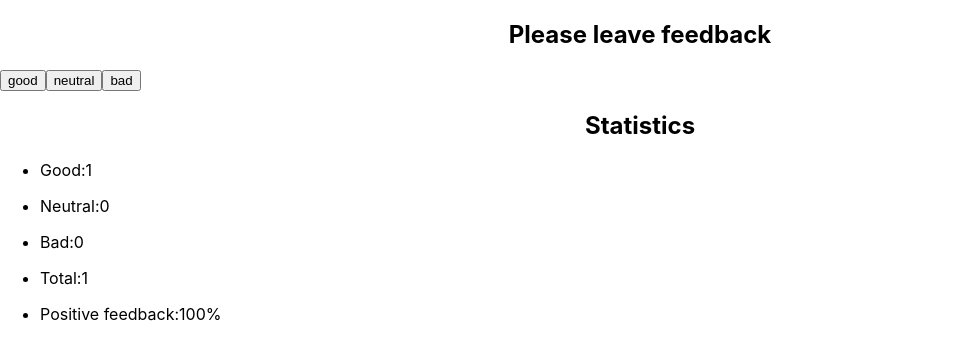
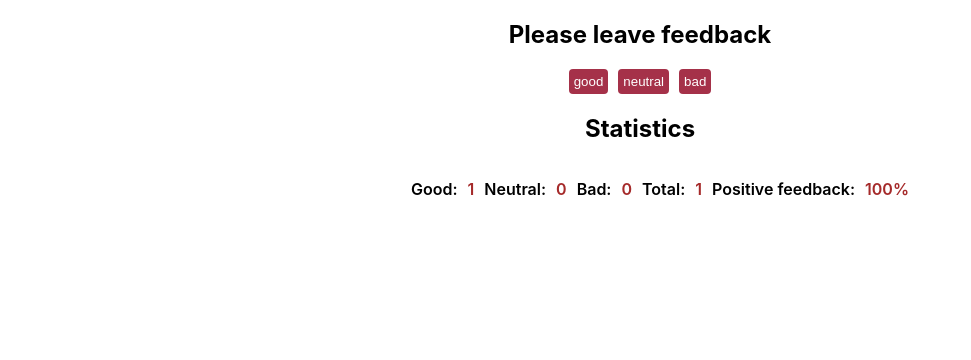
Before and after one commit to kseniyamesch/goit-react-hw-02-feedback, a React (Create React App) app: page / in a window 1280 px wide. Both pictures are taken after a click on the button "good". Shown: the top 360 px of the page, without its empty margins (0-971 px from the left). Built offline with nearby package versions, Linux system fonts and the light colour scheme.

Commit message:
Добавляет стили

```diff
--- a/src/components/FeedbackOptions/FeedbackOptions.js
+++ b/src/components/FeedbackOptions/FeedbackOptions.js
@@ -1,12 +1,12 @@
 import React, { Component } from 'react';
 import PropTypes from 'prop-types';
-import s from './FeedbackOptions.component.css'
+import s from './FeedbackOptions.module.css';
 
 export default class FeedbackOptions extends Component {
   render() {
     const { options, onLeaveFeedback } = this.props;
     return (
-      <div>
+      <div className= {s.wrap}>
         {options.map(option => (
           <button
             className= {s.btn}
--- /dev/null
+++ b/src/components/FeedbackOptions/FeedbackOptions.module.css
@@ -0,0 +1,22 @@
+.wrap {
+    display: flex;
+    justify-content: center;
+    align-items: center;
+}
+
+.btn {
+    border: none;
+    border-radius: 4px;
+    background-color: rgb(165, 49, 73);
+    padding: 5px;
+    color: white;
+}
+
+.btn:not(:last-child) {
+    margin-right: 10px;
+}
+
+.btn:hover {
+    box-shadow: 2px 2px 2px gray ;
+    background-color: rgb(186, 80, 228);
+}
--- a/src/components/Notification/Notification.module.css
+++ b/src/components/Notification/Notification.module.css
@@ -1,3 +1,4 @@
 .notification {
     color: red;
+    text-align: center;
 }
--- a/src/components/Section/Section.module.css
+++ b/src/components/Section/Section.module.css
@@ -1,6 +1,5 @@
 .section {
     margin: 15px auto;
-
 }
 
 .title {
--- a/src/components/Statistics/Statistics.js
+++ b/src/components/Statistics/Statistics.js
@@ -1,44 +1,45 @@
 import React, { Component } from 'react';
 import PropTypes from 'prop-types';
+import s from './Statistics.module.css';
 
 export default class Statistics extends Component {
   render() {
     const { good, neutral, bad, total, percentage } = this.props;
     return (
-      <ul>
-        <li>
-          <p>
+      <ul className={s.list}>
+        <li className={s.item}>
+          <p className={s.text}>
             {' '}
             Good:
-            <span>{good}</span>
+            <span className={s.number}>{good}</span>
           </p>
         </li>
-        <li>
-          <p>
+        <li className={s.item}>
+          <p className={s.text}>
             {' '}
             Neutral:
-            <span>{neutral}</span>
+            <span className={s.number}>{neutral}</span>
           </p>
         </li>
-        <li>
-          <p>
+        <li className={s.item}>
+          <p className={s.text}>
             {' '}
             Bad:
-            <span>{bad}</span>
+            <span className={s.number}>{bad}</span>
           </p>
         </li>
-        <li>
-          <p>
+        <li className={s.item}>
+          <p className={s.text}>
             {' '}
             Total:
-            <span>{total}</span>
+            <span className={s.number}>{total}</span>
           </p>
         </li>
-        <li>
-          <p>
+        <li className={s.item}>
+          <p className={s.text}>
             {' '}
             Positive feedback:
-            <span>{percentage}%</span>
+            <span className={s.number}>{percentage}%</span>
           </p>
         </li>
       </ul>
--- a/src/components/Statistics/Statistics.module.css
+++ b/src/components/Statistics/Statistics.module.css
@@ -0,0 +1,21 @@
+ul {
+  list-style: none;
+}
+
+.list {
+  display: flex;
+  justify-content: center;
+}
+
+.item:not(:last-child) {
+  margin-right: 10px;
+}
+
+.text {
+    font-weight: 600;
+}
+
+.number {
+    margin-left: 10px;
+    color: brown;
+}
```
Also changed, not shown: src/components/FeedbackOptions/FeedbackOptions.component.css (deleted).
